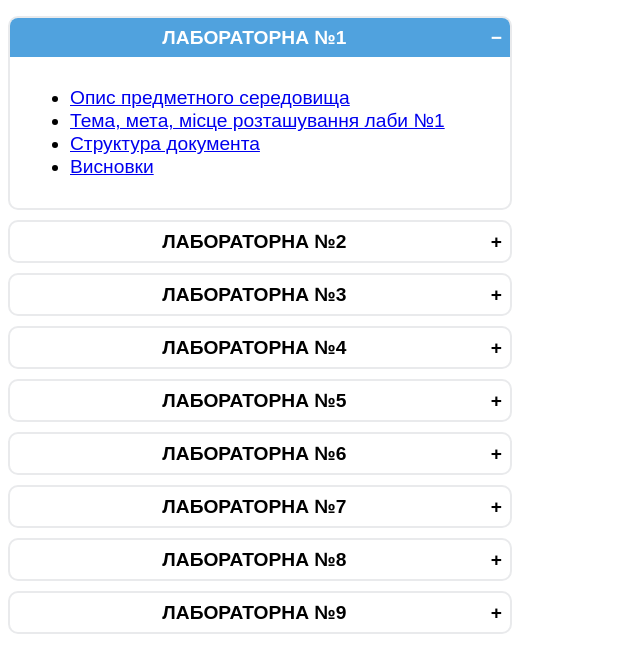
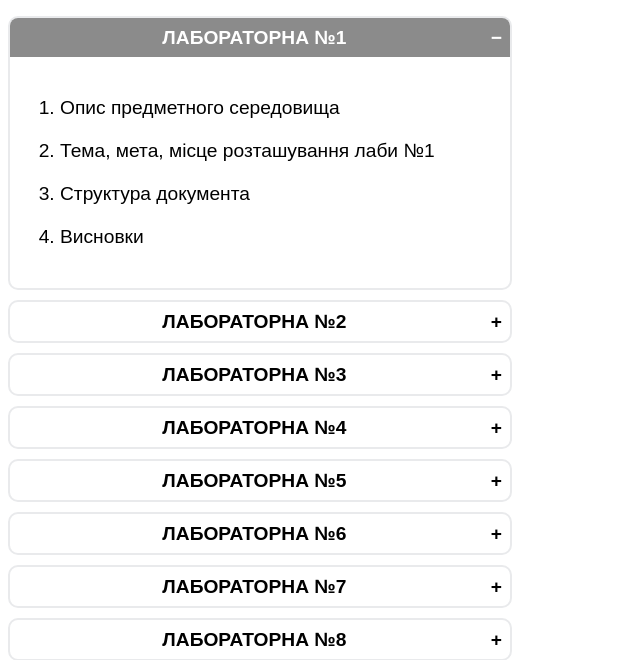
Before and after one commit to Shibalakino/WebLab, a PHP site: page /report-1.html in a window 1280 px wide, after a click on "ЛАБОРАТОРНА №1". Shown: the part 68-728 px from the top of the page, without its empty margins (0-640 px from the left). Run offline with PHP 8.4, Linux system fonts and the light colour scheme.

Commit message:
Устранен конфликт

```diff
--- a/lab-1/lab-1-info.html
+++ b/lab-1/lab-1-info.html
@@ -179,8 +179,8 @@
 					посиланнями, таблицями, зображеннями, формами в HTML-документі.
 				</p>
 				<p>
-					Мета: придбати практичні навички роботи з HTML-документом, таблицями,
-					формами, зображеннями, посиланнями. Створити шаблон звітного
+					Мета: придбати практичні навички роботи з HTML-документом,
+					таблицями,формами, зображеннями, посиланнями. Створити шаблон звітного
 					HTML-документом для відображення результатів роботи всіх лабораторних
 					робіт.
 				</p>
--- a/lab-1/report-1-style.css
+++ b/lab-1/report-1-style.css
@@ -34,8 +34,32 @@
 	padding: 10px 20px; /* Поля вокруг текста */
 }
 
+.tab-content ul {
+	list-style: decimal;
+	padding: 0px 30px;
+}
+
+.tab-content ul li {
+	padding: 10px 0px;
+}
+
+.tab-content ul a:link {
+	color:rgb(0, 0, 0);
+	text-decoration:none;
+}
+
+.tab-content ul a:visited {
+	color:rgb(0, 0, 0);
+	text-decoration:none;
+}
+
+.tab-content ul a:hover {
+	color:rgb(0, 0, 0);
+	text-decoration:underline;
+}
+
 .tab :checked + .tab-title {
-	background-color: #50a2de; /* Цвет фона */
+	background-color: #8b8b8b; /* Цвет фона */
 	border-radius: 8px 8px 0 0; /* Скругляем уголки */
 	color: #fff; /* Цвет текста */
 }
```
Lines whose indentation alone changed are shown as unchanged.
